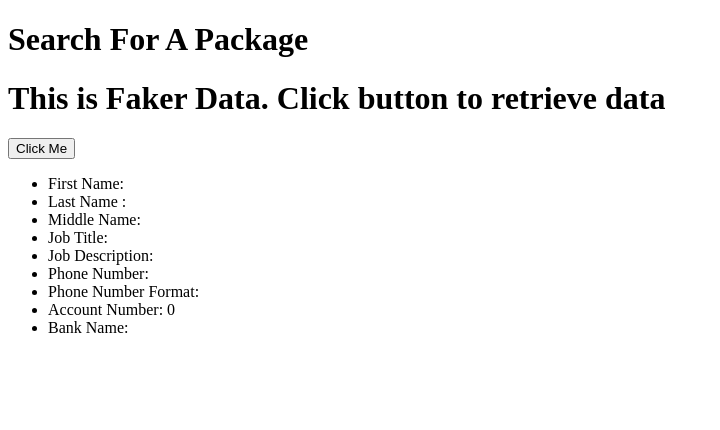
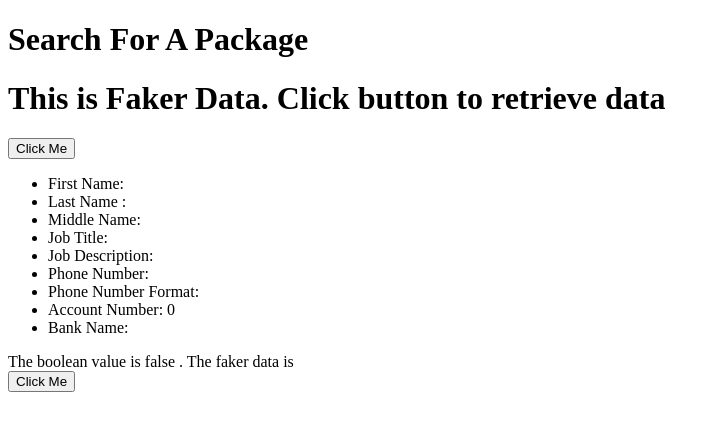
Before and after one commit to justinmorales1/react-redux-typescript, a React (Create React App) app: page / in a window 1280 px wide. Shown: the top 430 px of the page, without its empty margins (0-720 px from the left). Built offline with nearby package versions, Linux system fonts and the light colour scheme.

Commit message:
Updating class component

```diff
--- a/src/components/App.tsx
+++ b/src/components/App.tsx
@@ -1,6 +1,7 @@
 import FakerData from "./FakerData"
 import { Provider } from 'react-redux';
 import { store } from '../redux'
+import FakerDataClassComponent from "./FakerDataClassComponent";
 
 const App = () => {
   return (
@@ -8,6 +9,7 @@
       <div>
         <h1>Search For A Package</h1>
         <FakerData />
+        <FakerDataClassComponent />
       </div>
     </Provider>
   )
--- a/src/components/FakerDataClassComponent.tsx
+++ b/src/components/FakerDataClassComponent.tsx
@@ -1,15 +1,52 @@
 import React from 'react';
+import { connect } from 'react-redux';
+import { retrieveDataAction } from "../redux/action-creators";
+import FakerData from './FakerData';
 
+interface Props {
+  retrieveDataAction: Function
+  phoneData: {
+    phoneNumber: string,
+    phoneNumberFormat: string
+  }
+}
 
-class FakerDataClassComponent extends React.Component {
+interface State {
+  isTrue: boolean
+}
+
+class FakerDataClassComponent extends React.Component<Props, State> {
+
+  state = {
+    isTrue: false
+  }
+
+  onButtonClick = (): void => {
+    this.setState({ isTrue: !this.state.isTrue })
+  }
+
   render() {
+    console.log("The store data is ", this.props.phoneData)
     return (
       <div>
-        Class Component
+        The boolean value is  {this.state.isTrue.toString()} .
+        The faker data is {this.props.phoneData.phoneNumber}
+        <div>
+          <button onClick={this.onButtonClick}>Click Me </button>
+        </div>
+
       </div>
     )
   }
 }
 
+const mapStateToProps = (state: any) => {
+  return {
+    phoneData: state.fakerPhone
+  }
+}
 
-export default FakerDataClassComponent;
+export default connect(
+  mapStateToProps,
+  { retrieveDataAction }
+)(FakerDataClassComponent);
--- a/src/redux/action-creators/index.ts
+++ b/src/redux/action-creators/index.ts
@@ -39,8 +39,6 @@
   }
 }
 
-
-
 export const retrievePhoneDataAction = (phoneData: PhoneData) => {
   return {
     type: FakerActionTypes.RETRIEVE_PHONE_DETAILS,
```
